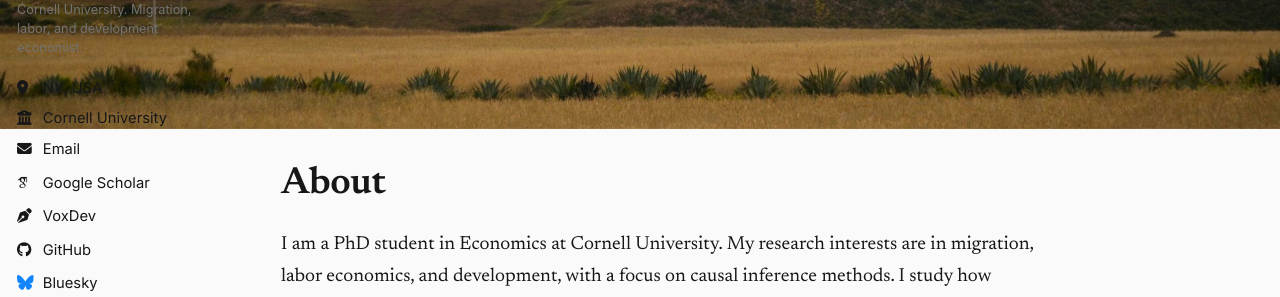
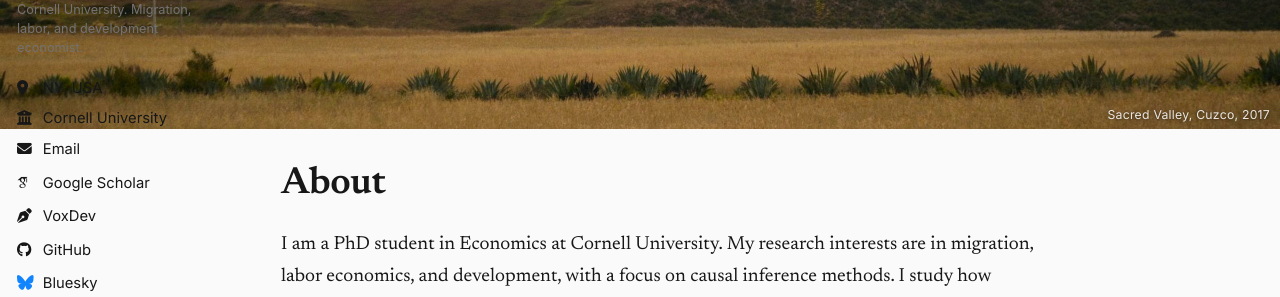
Before and after one commit to jimenarp/jimenarp.github.io, a Jekyll site: the page built from _pages/about.md, in a window 1280 px wide. Shown: the part 357-654 px from the top of the page. Built offline with Jekyll 4.4.1, drawn with Linux system fonts in a browser that asks for light colours; some web fonts are replaced.

Commit message:
Add banner photo caption

```diff
--- a/_includes/head/custom.html
+++ b/_includes/head/custom.html
@@ -187,6 +187,17 @@
   .masthead::after {
     background: var(--global-border-color);
   }
+  /* Subtle photo caption on the banner */
+  .page__hero-caption {
+    background: transparent;
+    opacity: 0.85;
+    font-family: "Inter", -apple-system, "Helvetica Neue", Arial, sans-serif;
+    font-size: 0.68rem;
+    letter-spacing: 0.02em;
+    color: #fff;
+    text-shadow: 0 1px 3px rgba(0, 0, 0, 0.55);
+    padding: 4px 10px;
+  }
 </style>
 
 <!-- Support for MatJax -->
--- a/_pages/about.md
+++ b/_pages/about.md
@@ -4,6 +4,7 @@ title: "About"
 author_profile: true
 header:
   image: "banner.jpg"
+  caption: "Sacred Valley, Cuzco, 2017"
 redirect_from:
   - /about/
   - /about.html
```
